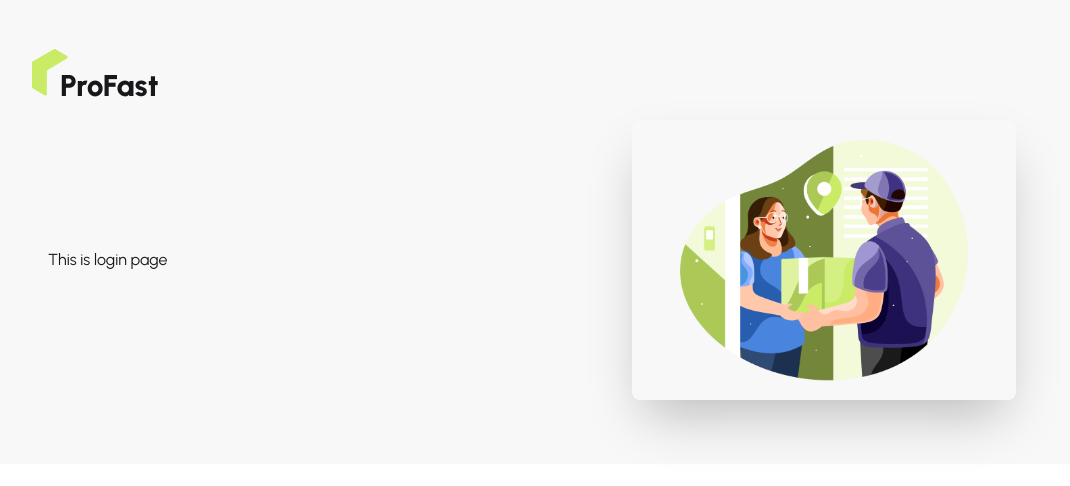
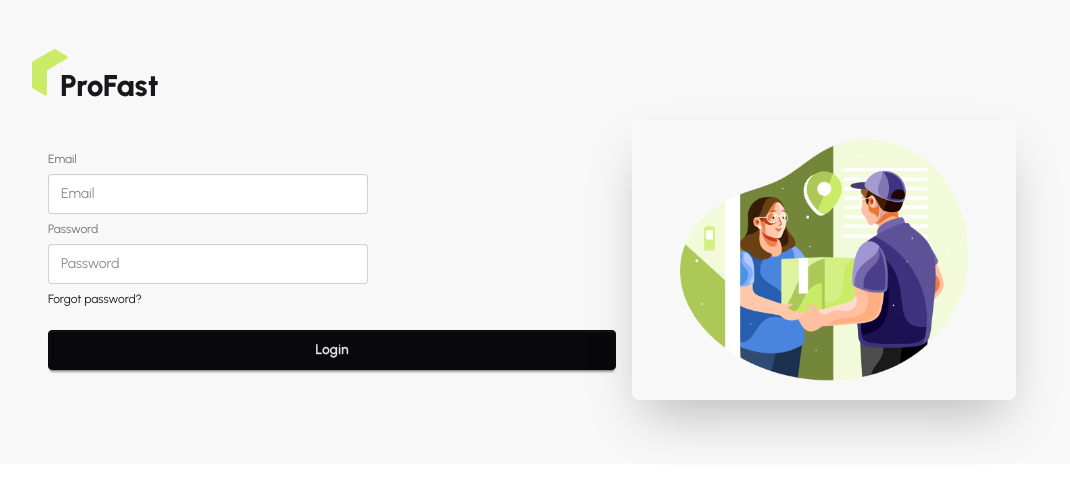
Before and after one commit to gmnayem631/zap-shift-client, a React (Vite) app: page /login in a window 1280 px wide. Shown: the top 486 px of the page, without its empty margins (16-1086 px from the left). Built offline with nearby package versions, Linux system fonts and the light colour scheme.

Commit message:
integrated basic react hook form

```diff
--- a/src/pages/Authentication/Login/Login.jsx
+++ b/src/pages/Authentication/Login/Login.jsx
@@ -1,7 +1,35 @@
 import React from "react";
+import { useForm } from "react-hook-form";
 
 const Login = () => {
-  return <div>This is login page</div>;
+  const { register, handleSubmit } = useForm();
+  const onSubmit = (data) => {
+    console.log(data);
+  };
+  return (
+    <form onSubmit={handleSubmit(onSubmit)}>
+      <fieldset className="fieldset">
+        <label className="label">Email</label>
+        <input
+          type="email"
+          {...register("email")}
+          className="input"
+          placeholder="Email"
+        />
+        <label className="label">Password</label>
+        <input
+          type="password"
+          {...register("password", { required: true, minLength: 6 })}
+          className="input"
+          placeholder="Password"
+        />
+        <div>
+          <a className="link link-hover">Forgot password?</a>
+        </div>
+        <button className="btn btn-neutral mt-4">Login</button>
+      </fieldset>
+    </form>
+  );
 };
 
 export default Login;
```
